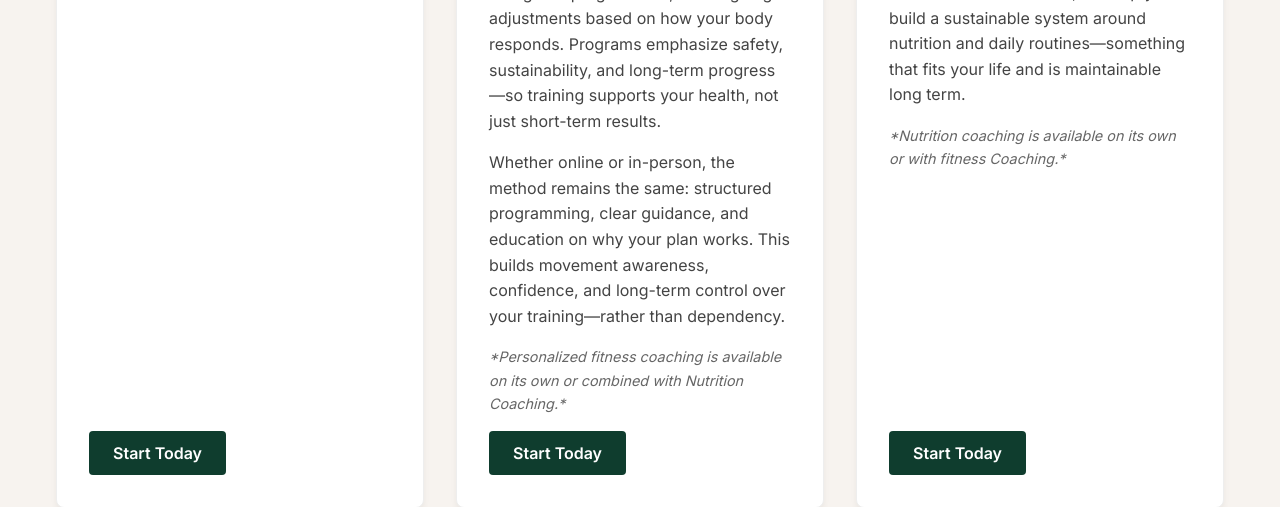
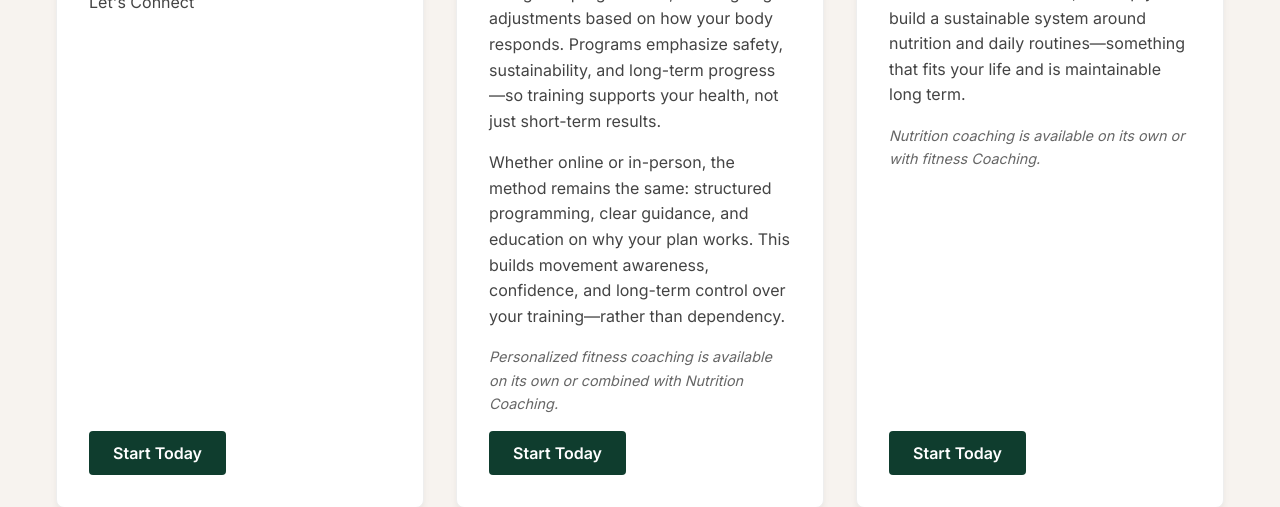
Before and after one commit to maryamt52/AlignHealthy, a React (Vite) app: page / in a window 1280 px wide. Shown: the part 3160-3667 px from the top of the page. Built offline with nearby package versions, Linux system fonts and the light colour scheme.

Commit message:
fix: increase mobile logo size and clean up decorative asterisks

```diff
--- a/src/components/ServicesSection.jsx
+++ b/src/components/ServicesSection.jsx
@@ -66,7 +66,9 @@ const ServicesSection = () => {
                         <h3 style={titleStyle}>Free Consultation</h3>
                         <div style={textStyle}>
                             <p style={{ marginBottom: '1rem' }}>
-                                This free online call is the first step toward understanding your goals, current challenges, and the support you’re looking for. You’ll get a clear overview of our services, what working together looks like, and whether the ALIGN Health Method is the right fit for you—so you can make a confident, informed decision. *Let's Connect*
+                                This free online call is the first step toward understanding your goals, current challenges, and the support you’re looking for. You’ll get a clear overview of our services, what working together looks like, and whether the ALIGN Health Method is the right fit for you—so you can make a confident, informed decision.
+                                <br /><br />
+                                Let's Connect
                             </p>
                         </div>
                         <button onClick={scrollToContact} style={buttonStyle}>Start Today</button>
@@ -86,7 +88,7 @@ const ServicesSection = () => {
                                 Whether online or in-person, the method remains the same: structured programming, clear guidance, and education on why your plan works. This builds movement awareness, confidence, and long-term control over your training—rather than dependency.
                             </p>
                             <p style={{ fontStyle: 'italic', fontSize: '0.9rem', color: '#666' }}>
-                                *Personalized fitness coaching is available on its own or combined with Nutrition Coaching.*
+                                Personalized fitness coaching is available on its own or combined with Nutrition Coaching.
                             </p>
                         </div>
                         <button onClick={scrollToContact} style={buttonStyle}>Start Today</button>
@@ -103,7 +105,7 @@ const ServicesSection = () => {
                                 From there, using precise, current, science-based methods, we help you build a sustainable system around nutrition and daily routines—something that fits your life and is maintainable long term.
                             </p>
                             <p style={{ fontStyle: 'italic', fontSize: '0.9rem', color: '#666' }}>
-                                *Nutrition coaching is available on its own or with fitness Coaching.*
+                                Nutrition coaching is available on its own or with fitness Coaching.
                             </p>
                         </div>
                         <button onClick={scrollToContact} style={buttonStyle}>Start Today</button>
--- a/src/styles/main.css
+++ b/src/styles/main.css
@@ -249,7 +249,7 @@ img.navbar-logo {
 
   /* Mobile tweaks */
   img.navbar-logo {
-    max-height: 50px;
+    max-height: 140px;
     /* Standard mobile size */
   }
 }
```
